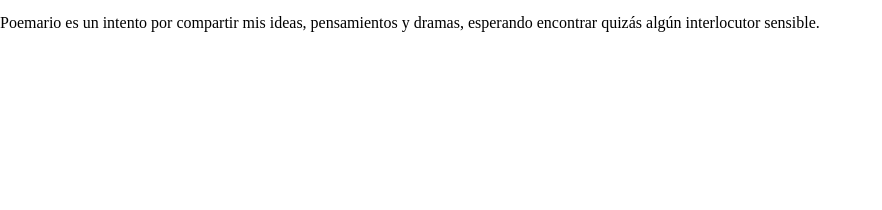
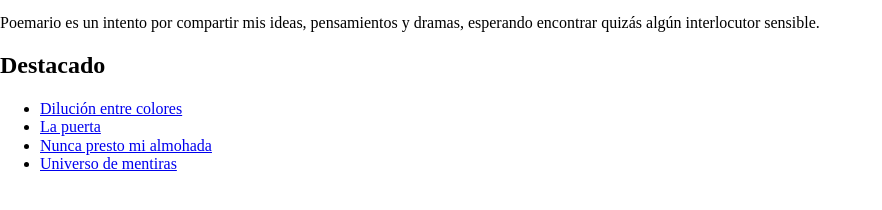
Before and after one commit to feeldiac/poemario, a plain HTML site: page index.html in a window 1280 px wide. Shown: the part 214-424 px from the top of the page, without its empty margins (0-882 px from the left). Drawn offline with Linux system fonts and the light colour scheme.

Commit message:
index: adding highlighted section

```diff
--- a/index.html
+++ b/index.html
@@ -44,7 +44,21 @@
       </p>
     </div>
     <!-- S  w   i   t   c   h -->
-
-    <main></main>
+    <!-- End S  w   i   t   ch -->
+    <main>
+      <section class="highlighted">
+        <div class="highlighted-title">
+          <h2>Destacado</h2>
+        </div>
+        <div class="highlighted-list">
+          <ul>
+            <li><a href="#">Dilución entre colores</a></li>
+            <li><a href="#">La puerta</a></li>
+            <li><a href="#">Nunca presto mi almohada</a></li>
+            <li><a href="#">Universo de mentiras</a></li>
+          </ul>
+        </div>
+      </section>
+    </main>
   </body>
 </html>
```
